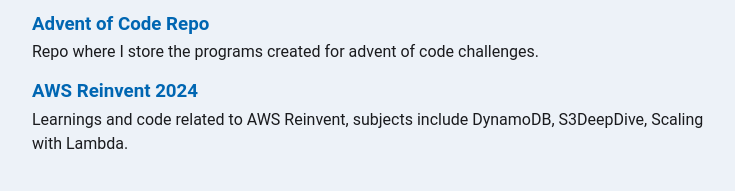
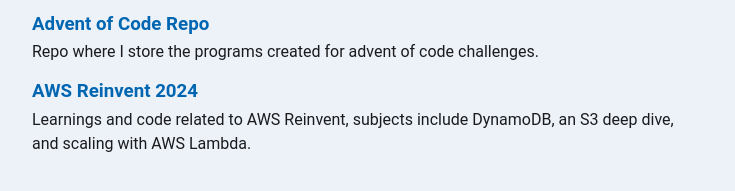
Before and after one commit to dflaten/dflaten.dev, a plain HTML site: page src/static/projects/index.html in a window 1280 px wide. Shown: the part 179-370 px from the top of the page, without its empty margins (272-1007 px from the left). Drawn offline with Linux system fonts and the light colour scheme.

Commit message:
Cleaning up the rewrite post and adjusting a few pages.

```diff
--- a/src/static/projects/index.html
+++ b/src/static/projects/index.html
@@ -65,7 +65,8 @@
                     </a>
                     <p>
                         Learnings and code related to AWS Reinvent, subjects
-                        include DynamoDB, S3DeepDive, Scaling with Lambda.
+                        include DynamoDB, an S3 deep dive, and scaling with AWS
+                        Lambda.
                     </p>
                 </div>
             </div>
```
Also changed, not shown: src/static/index.html (+1 -1 lines), 1 other file.
